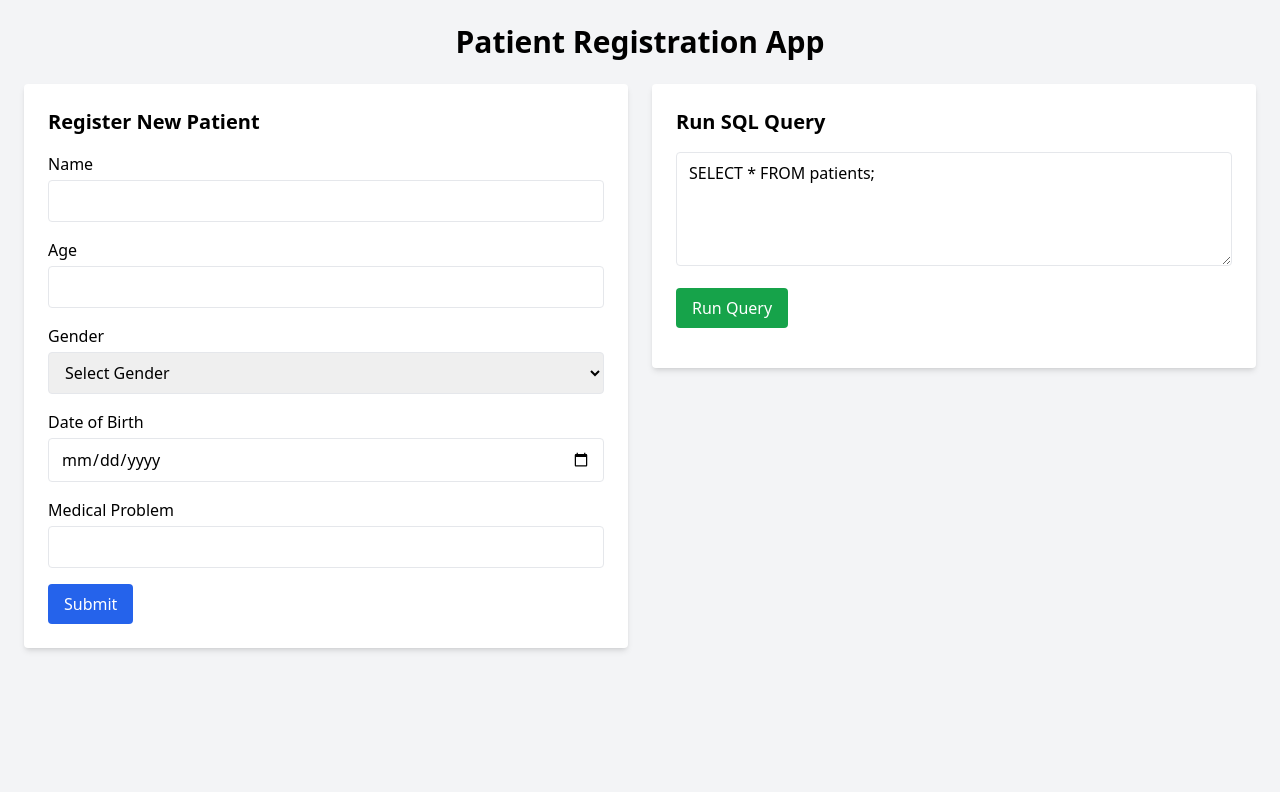
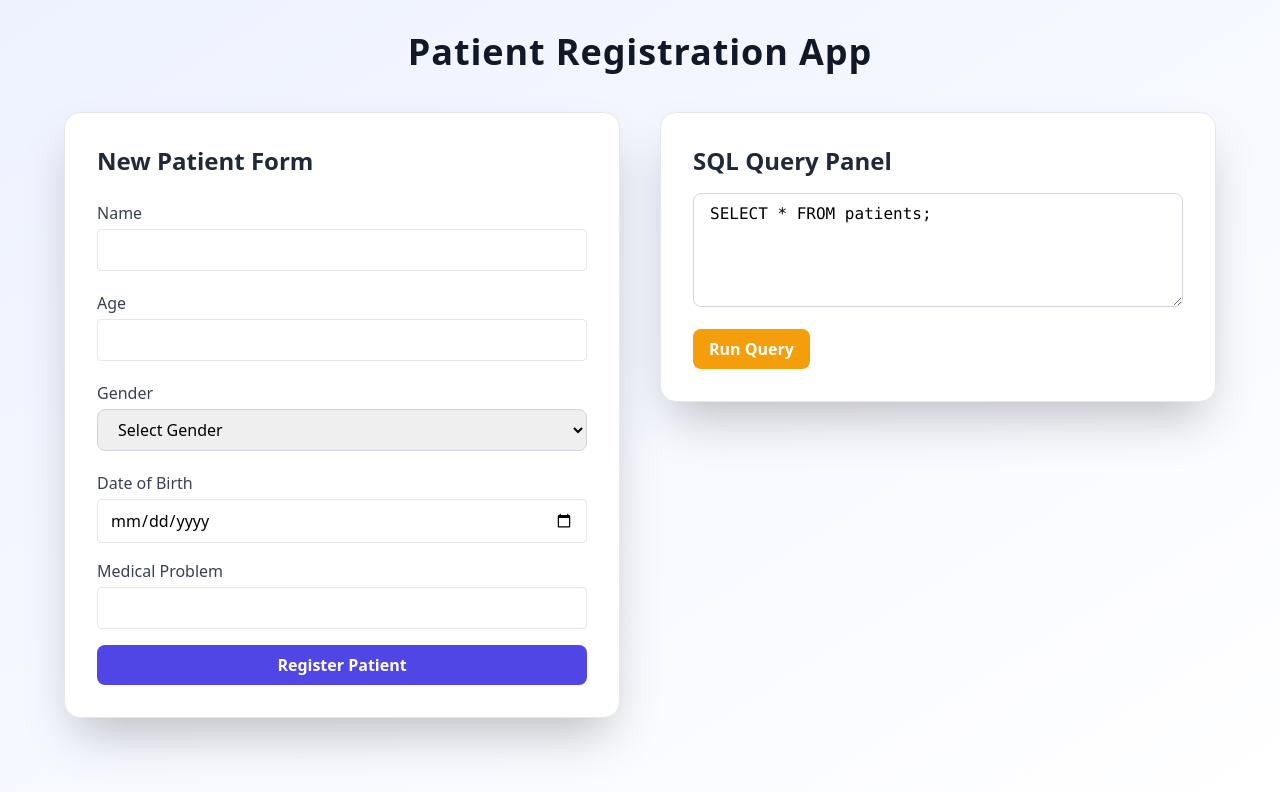
Before and after one commit to HarshBansal2k01/medblocks_assignment, a React (Vite) app: page / in a window 1280 px wide. Shown: the top 792 px of the page. Built offline with nearby package versions, Linux system fonts and the light colour scheme.

Commit message:
updated the UI of the app

```diff
--- a/src/App.tsx
+++ b/src/App.tsx
@@ -3,11 +3,11 @@ import SqlQueryBox from "./components/SqlQueryBox";
 
 export default function App() {
   return (
-    <div className="min-h-screen p-6 bg-gray-100">
-      <h1 className="text-3xl font-bold mb-6 text-center">
+    <div className="min-h-screen p-8 bg-gradient-to-br from-indigo-50 to-white">
+      <h1 className="text-4xl font-extrabold text-gray-900 mb-10 text-center tracking-wide">
         Patient Registration App
       </h1>
-      <div className="grid grid-cols-1 md:grid-cols-2 gap-6">
+      <div className="grid grid-cols-1 md:grid-cols-2 gap-10 max-w-6xl mx-auto">
         <div>
           <PatientForm />
         </div>
--- a/src/components/PatientForm.tsx
+++ b/src/components/PatientForm.tsx
@@ -51,11 +51,16 @@ export default function PatientForm() {
   };
 
   return (
-    <form onSubmit={handleSubmit} className="bg-white shadow-md p-6 rounded">
-      <h2 className="text-xl font-semibold mb-4">Register New Patient</h2>
+    <form
+      onSubmit={handleSubmit}
+      className="bg-white shadow-2xl p-8 rounded-2xl border border-gray-200"
+    >
+      <h2 className="text-2xl font-semibold mb-6 text-gray-800">
+        New Patient Form
+      </h2>
 
-      <div className="mb-4">
-        <label className="block mb-1">Name</label>
+      <div className="mb-5">
+        <label className="block mb-1 text-gray-700 font-medium ">Name</label>
         <input
           type="text"
           name="name"
@@ -66,8 +71,8 @@ export default function PatientForm() {
         />
       </div>
 
-      <div className="mb-4">
-        <label className="block mb-1">Age</label>
+      <div className="mb-5">
+        <label className="block mb-1 text-gray-700 font-medium ">Age</label>
         <input
           type="number"
           name="age"
@@ -78,13 +83,13 @@ export default function PatientForm() {
         />
       </div>
 
-      <div className="mb-4">
-        <label className="block mb-1">Gender</label>
+      <div className="mb-5">
+        <label className="block mb-1 text-gray-700 font-medium ">Gender</label>
         <select
           name="gender"
           value={formData.gender}
           onChange={handleChange}
-          className="w-full border px-3 py-2 rounded"
+          className="w-full border border-gray-300 px-4 py-2 rounded-lg focus:outline-none focus:ring-2 focus:ring-blue-400"
           required
         >
           <option value="">Select Gender</option>
@@ -95,7 +100,9 @@ export default function PatientForm() {
       </div>
 
       <div className="mb-4">
-        <label className="block mb-1">Date of Birth</label>
+        <label className="block mb-1 text-gray-700 font-medium ">
+          Date of Birth
+        </label>
         <input
           type="date"
           name="dob"
@@ -107,7 +114,9 @@ export default function PatientForm() {
       </div>
 
       <div className="mb-4">
-        <label className="block mb-1">Medical Problem</label>
+        <label className="block mb-1 text-gray-700 font-medium ">
+          Medical Problem
+        </label>
         <input
           type="text"
           name="medical_problem"
@@ -120,11 +129,13 @@ export default function PatientForm() {
 
       <button
         type="submit"
-        className="bg-blue-600 text-white px-4 py-2 rounded"
+        className="w-full bg-indigo-600 hover:bg-indigo-700 transition-colors text-white font-semibold py-2 rounded-lg"
       >
-        Submit
+        Register Patient
       </button>
-      {message && <p className="mt-2 text-green-600">{message}</p>}
+      {message && (
+        <p className="mt-4 text-sm text-green-600 font-medium">{message}</p>
+      )}
     </form>
   );
 }
--- a/src/components/SqlQueryBox.tsx
+++ b/src/components/SqlQueryBox.tsx
@@ -37,27 +37,37 @@ export default function SqlQueryBox() {
       : [];
 
   return (
-    <div className="bg-white shadow-md p-6 rounded">
-      <h2 className="text-xl font-semibold mb-4">Run SQL Query</h2>
+    <div className="bg-white shadow-2xl p-8 rounded-2xl border border-gray-200">
+      <h2 className="text-2xl font-semibold mb-4 text-gray-800">
+        SQL Query Panel
+      </h2>
+
       <textarea
         value={sql}
         onChange={(e) => setSql(e.target.value)}
         rows={4}
-        className="w-full border px-3 py-2 mb-4 rounded"
+        className="w-full border border-gray-300 px-4 py-2 mb-4 rounded-lg font-mono focus:outline-none focus:ring-2 focus:ring-amber-400"
       />
+
       <button
         onClick={runQuery}
-        className="bg-green-600 text-white px-4 py-2 rounded mb-4"
+        className="bg-amber-500 hover:bg-amber-600 text-white font-semibold px-4 py-2 rounded-lg transition-colors"
       >
         Run Query
       </button>
-      {error && <p className="text-red-600">Error: {error}</p>}
+
+      {error && <p className="text-red-600 mt-3">❌ {error}</p>}
+
       {results.length > 0 && (
-        <table className="w-full border text-sm">
-          <thead>
+        <div className="mt-6 overflow-auto max-h-64">
+          <table className="min-w-full border border-gray-300 text-sm">
+            <thead className="bg-gray-100 sticky top-0 z-10">
               <tr>
                 {filteredKeys.map((key) => (
-                <th key={key} className="border px-2 py-1 text-left">
+                  <th
+                    key={key}
+                    className="border px-3 py-2 text-left font-medium text-gray-700"
+                  >
                     {key}
                   </th>
                 ))}
@@ -65,11 +75,11 @@ export default function SqlQueryBox() {
             </thead>
             <tbody>
               {results.map((row, idx) => (
-              <tr key={idx}>
+                <tr key={idx} className="hover:bg-gray-50">
                   {filteredKeys.map((key) => (
-                  <td key={key} className="border px-2 py-1">
+                    <td key={key} className="border px-3 py-2">
                       {row[key] === null || row[key] === undefined
-                      ? ""
+                        ? "-"
                         : String(row[key])}
                     </td>
                   ))}
@@ -77,6 +87,7 @@ export default function SqlQueryBox() {
               ))}
             </tbody>
           </table>
+        </div>
       )}
     </div>
   );
```
Lines whose indentation alone changed are shown as unchanged.
